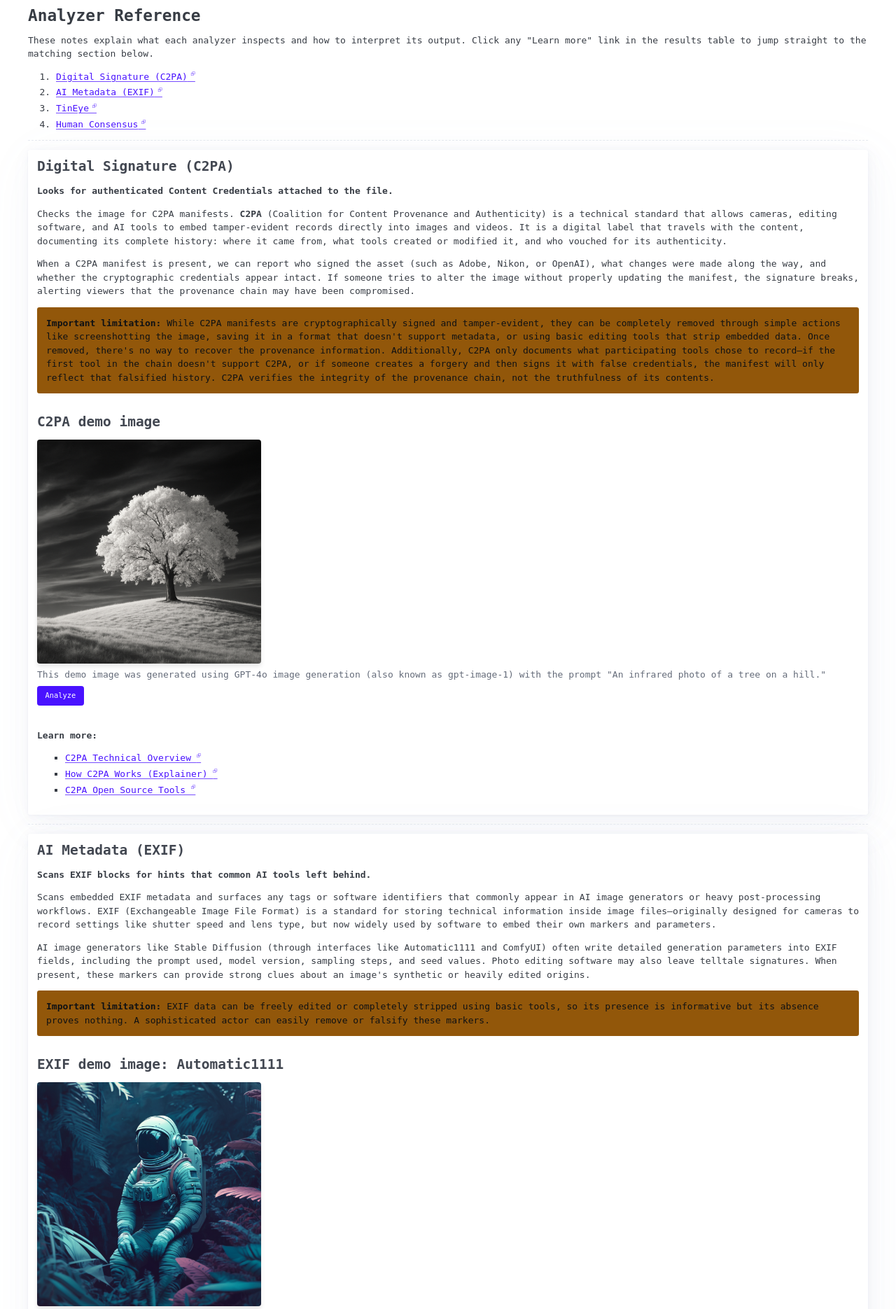
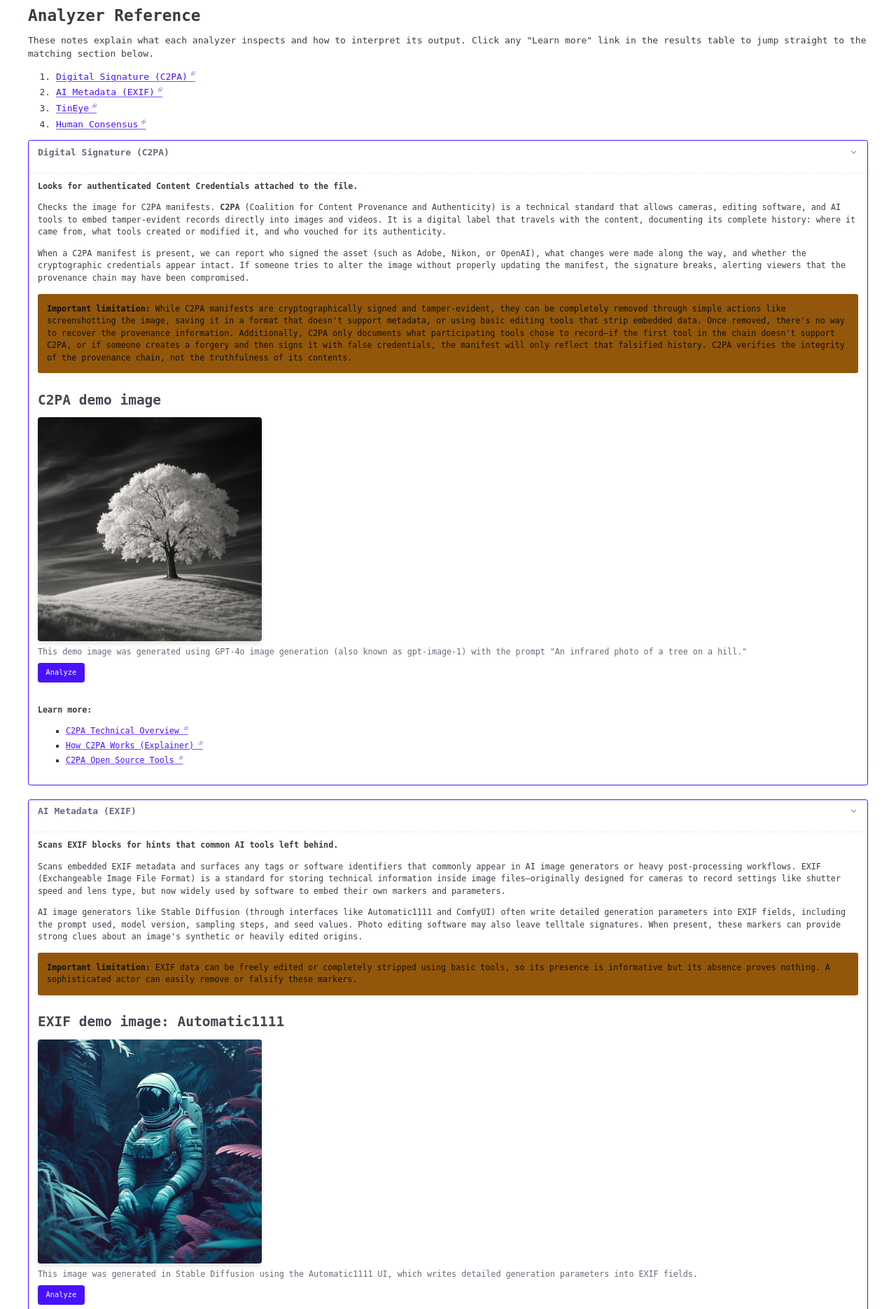
Before and after one commit to bgsulz/Trace-Machine, a Flask app: page /info in a window 1280 px wide. Shown: the part 152-2022 px from the top of the page at 70% size. Run offline with Flask 3, Linux system fonts and the light colour scheme; parts of the project's set-up code (start-up, migrations or seed data) failed here and were passed over; some libraries are stand-ins or nearby versions.

Commit message:
Replace horizontal rules with collapsible details elements in info page to match analyzer table layout

```diff
--- a/veracity/templates/info.html
+++ b/veracity/templates/info.html
@@ -23,17 +23,24 @@
     {% endfor %}
   </ol>
 
+  <div class="analyzer-list">
     {% for analyzer in analyzers %}
-  <hr />
     {% set info_id = "info-" ~ analyzer.slug %}
-  <article id="{{ info_id }}">
-    <h3>{{ analyzer.name }}</h3>
+    <details class="analyzer-item" id="{{ info_id }}" open>
+      <summary class="analyzer-header">
+        <div class="analyzer-header-info">
+          <span class="analyzer-title"><strong>{{ analyzer.name }}</strong></span>
+        </div>
+      </summary>
+      <div class="analyzer-content">
         {% if analyzer.tooltip %}
         <p><strong>{{ analyzer.tooltip }}</strong></p>
         {% endif %}
         {% set info_template = "partials/analyzer_infos/" ~ info_id ~ ".html" %}
         {% include info_template %}
-  </article>
+      </div>
+    </details>
     {% endfor %}
+  </div>
 </section>
 {% endblock %}
```
Lines whose indentation alone changed are shown as unchanged.
